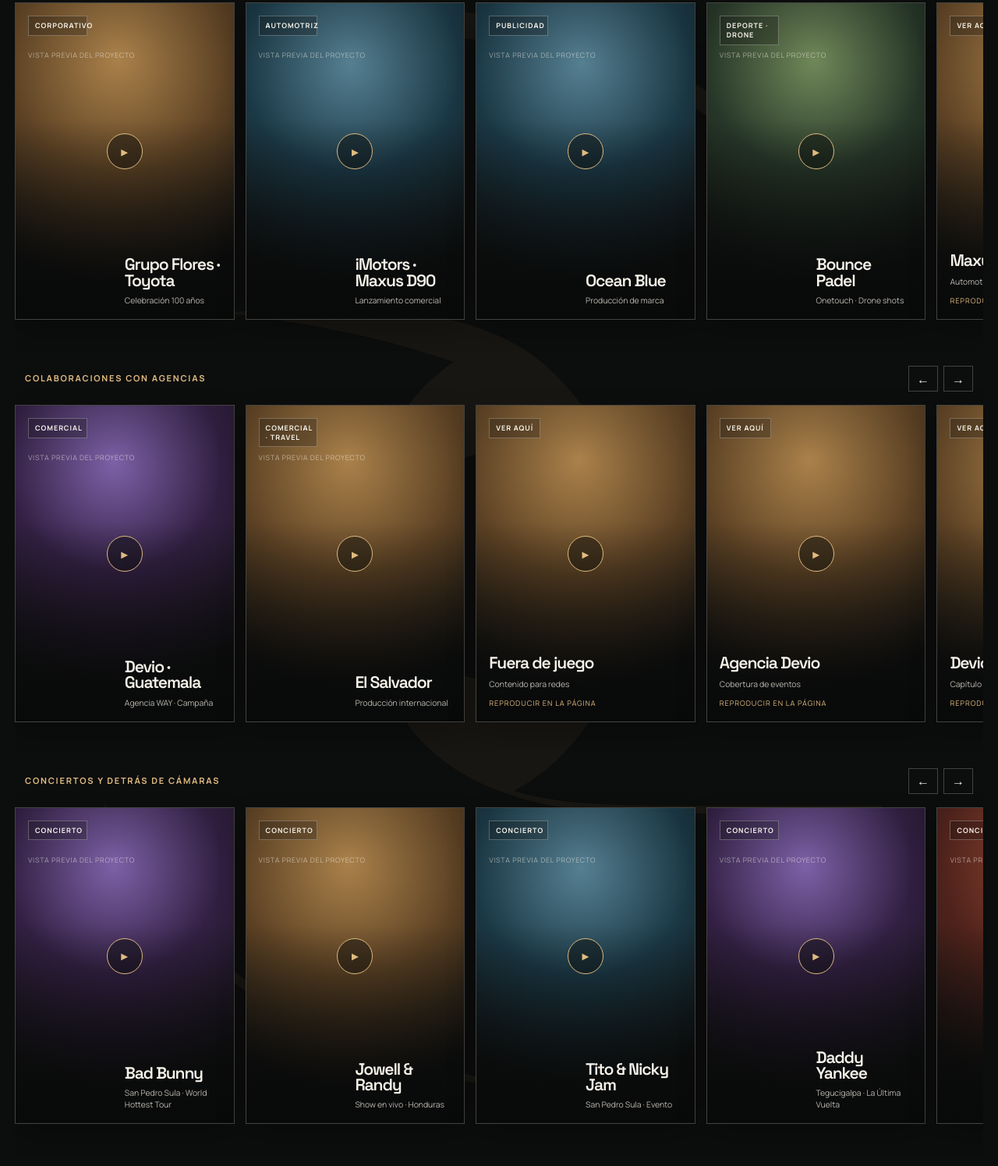
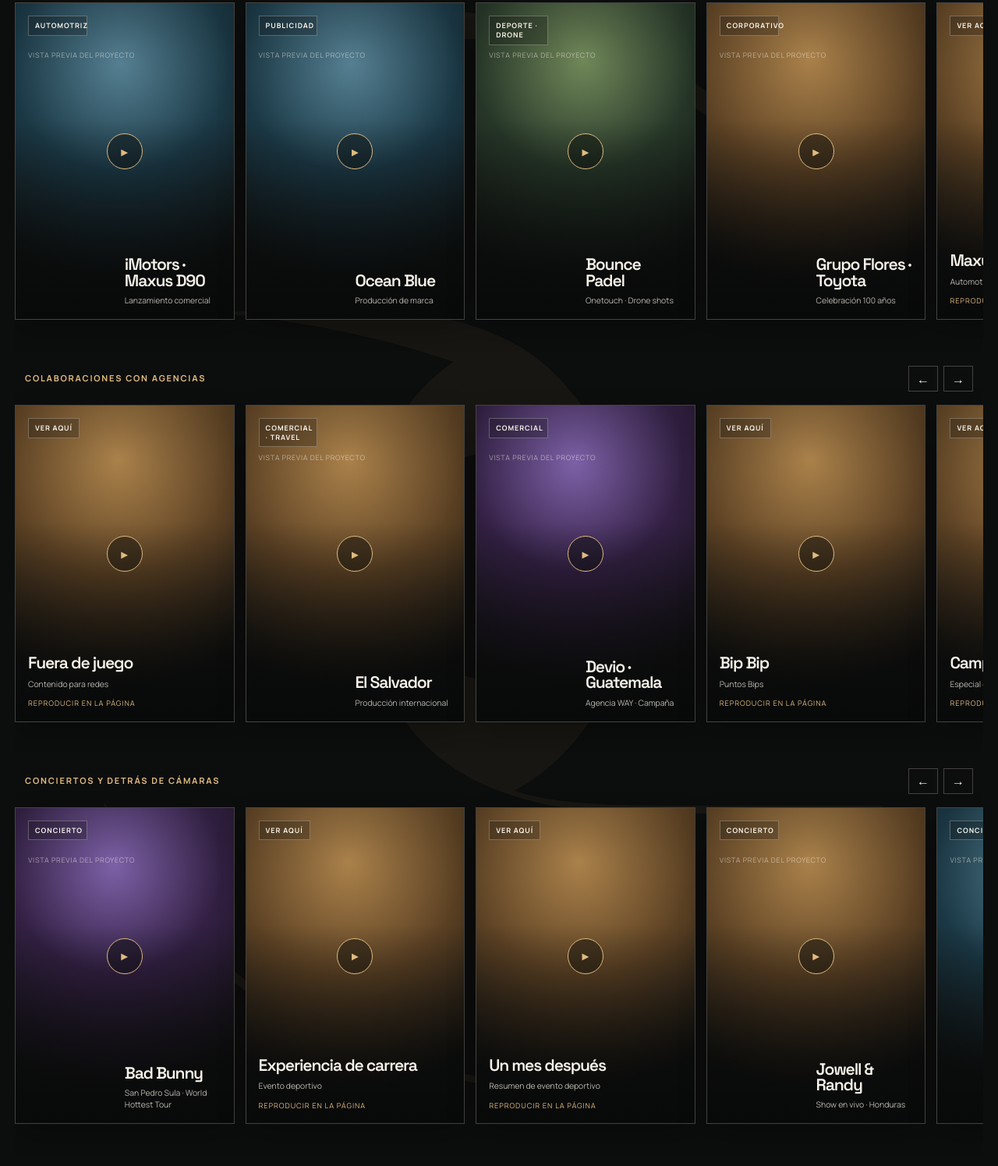
Before and after one commit to Rogerfilmshn/Rogerfilmshn, a plain HTML site: page index.html in a window 1280 px wide. Shown: the part 2145-3640 px from the top of the page at 78% size. Drawn offline with Linux system fonts and the light colour scheme; no server answers.

Commit message:
Update index.html

```diff
--- a/index.html
+++ b/index.html
@@ -574,8 +574,8 @@
       const heroVisual = document.querySelector(".hero-visual");
       const heroVideo = document.querySelector(".hero-video video");
 
-      // Curaduría editorial: cada primera pantalla abre con los trabajos de mayor peso
-      // y alterna sus paletas para que el carrusel tenga ritmo visual en móvil.
+      // Curaduría editorial: las primeras tres tarjetas priorizan impacto cromático;
+      // desde la cuarta, el orden vuelve a equilibrar peso del proyecto y variedad.
       const curateTrack = (trackId, preferredTitles) => {
         const track = document.getElementById(trackId);
         if (!track) return;
@@ -590,17 +590,17 @@
       };
 
       curateTrack("row-brands", [
-        "Grupo Flores · Toyota", "iMotors · Maxus D90", "Ocean Blue", "Bounce Padel",
+        "iMotors · Maxus D90", "Ocean Blue", "Bounce Padel", "Grupo Flores · Toyota",
         "Maxus D90", "Maxus T60", "Vista 526", "Vista 526", "Vista 526", "Vista 526", "Pepe"
       ]);
       curateTrack("row-agencies", [
-        "Devio · Guatemala", "El Salvador", "Fuera de juego", "Agencia Devio",
-        "Devio GT Life", "Bip Bip", "Campaña para mascotas", "INVU POS", "Devio Life",
+        "Fuera de juego", "El Salvador", "Devio · Guatemala", "Bip Bip",
+        "Campaña para mascotas", "INVU POS", "Agencia Devio", "Devio GT Life", "Devio Life",
         "Agencia Devio", "Campaña de fútbol", "Bip Bip × Papa John’s", "Bip Bip × Taco Pollo"
       ]);
       curateTrack("row-live", [
-        "Bad Bunny", "Jowell & Randy", "Tito & Nicky Jam", "Daddy Yankee",
-        "Los Temerarios", "Ricardo Arjona", "Experiencia de carrera", "Un mes después"
+        "Bad Bunny", "Experiencia de carrera", "Un mes después", "Jowell & Randy",
+        "Tito & Nicky Jam", "Daddy Yankee", "Los Temerarios", "Ricardo Arjona"
       ]);
 
       const pepeCard = [...document.querySelectorAll(".reel-card")].find(card =>
```
